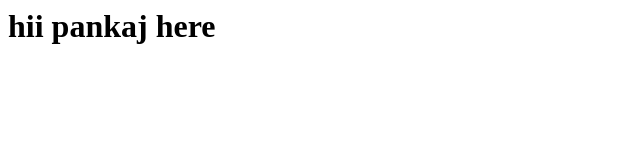
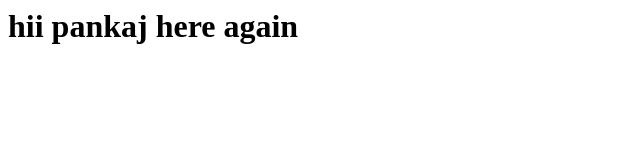
Before and after one commit to pankajpalmate/new_demo_jenkins, a plain HTML site: page index.html in a window 1280 px wide. Shown: the whole page, without its empty margins (0-640 px from the left). Drawn offline with Linux system fonts and the light colour scheme.

Commit message:
Update index.html

```diff
--- a/index.html
+++ b/index.html
@@ -1 +1 @@
-<h1>hii pankaj here</h1>
+<h1>hii pankaj here again</h1>
```
